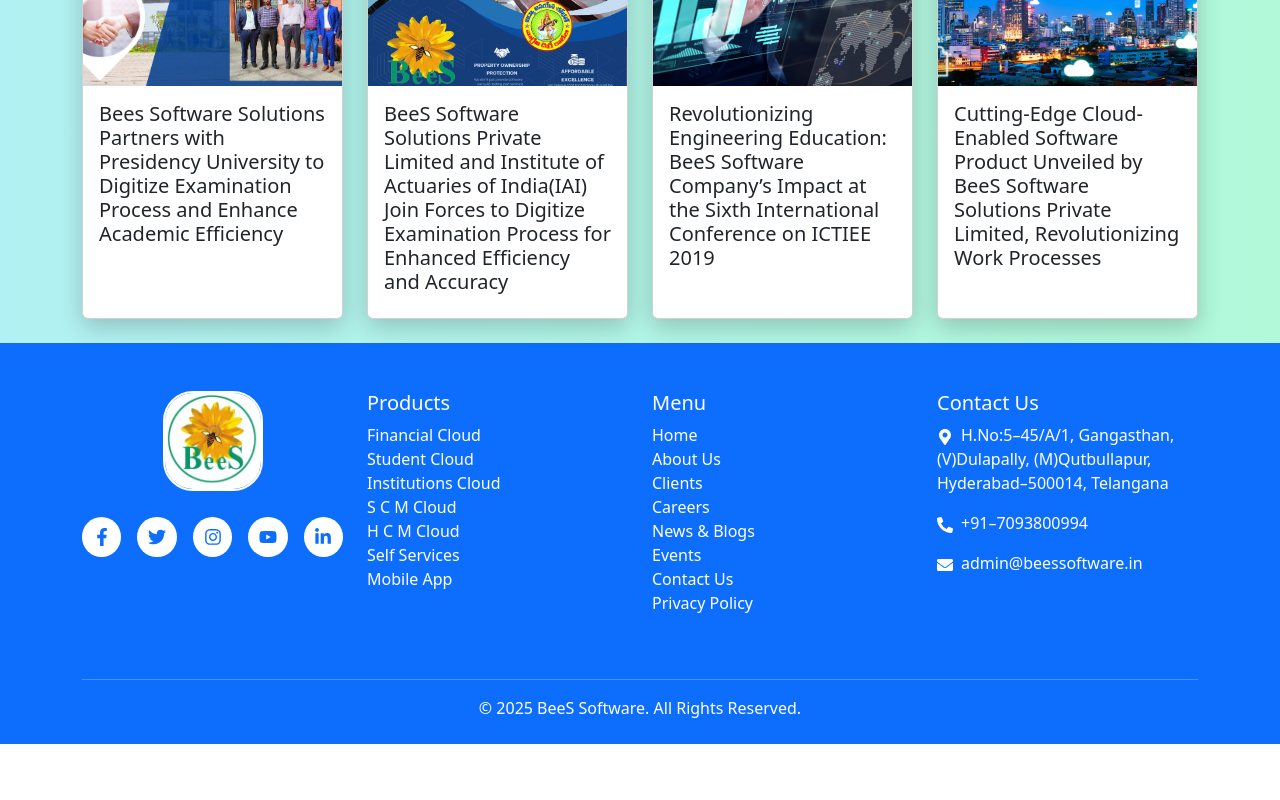
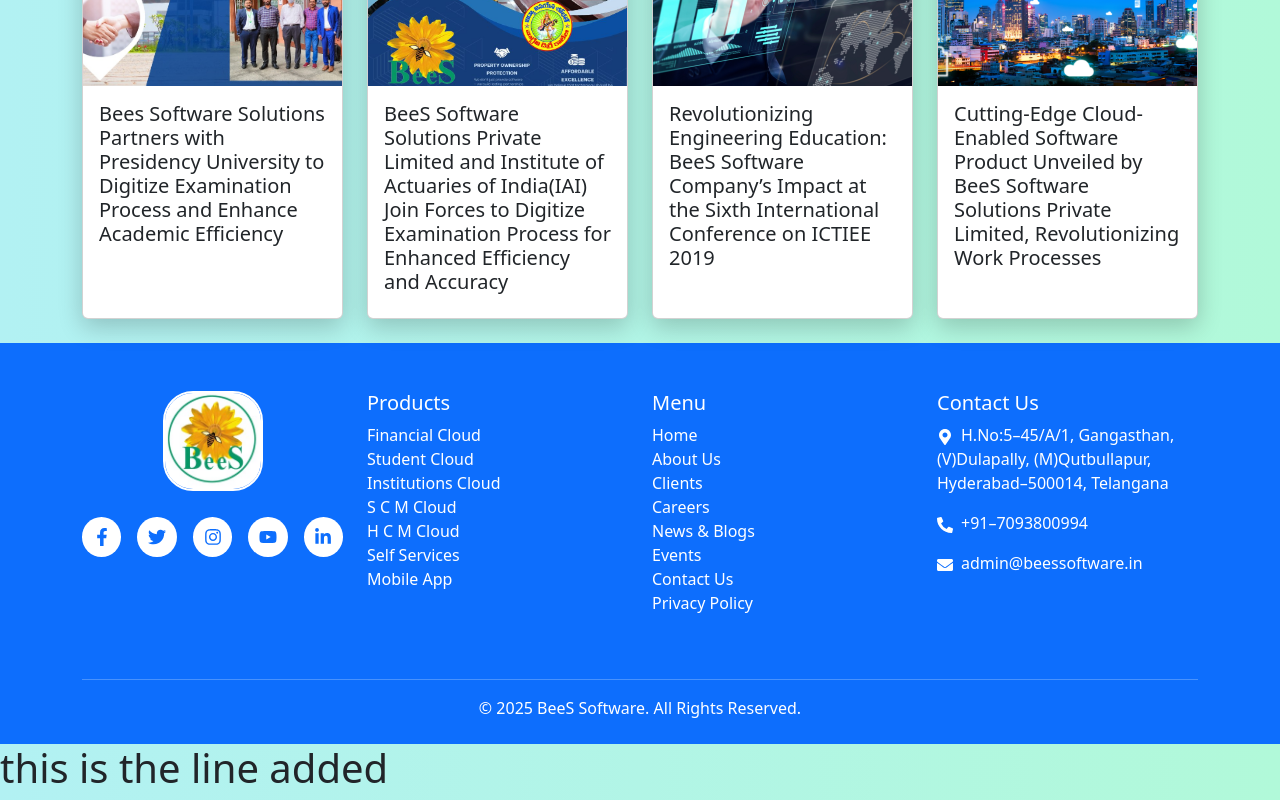
Before and after one commit to valmiki-ammu/Bees-site, a React (Create React App) app: page / in a window 1280 px wide. Shown: the part 4443-5243 px from the top of the page. Before the commit the page ends 5187 px from the top, so only its background shows below. Built offline with nearby package versions, Linux system fonts and the light colour scheme.

Commit message:
new line added

```diff
--- a/src/App.js
+++ b/src/App.js
@@ -27,6 +27,7 @@
       <ContactForm />
       <Cardstype />
       <Footer />
+      <h1>this is the line added</h1>
     </div>
   );
 }
```
